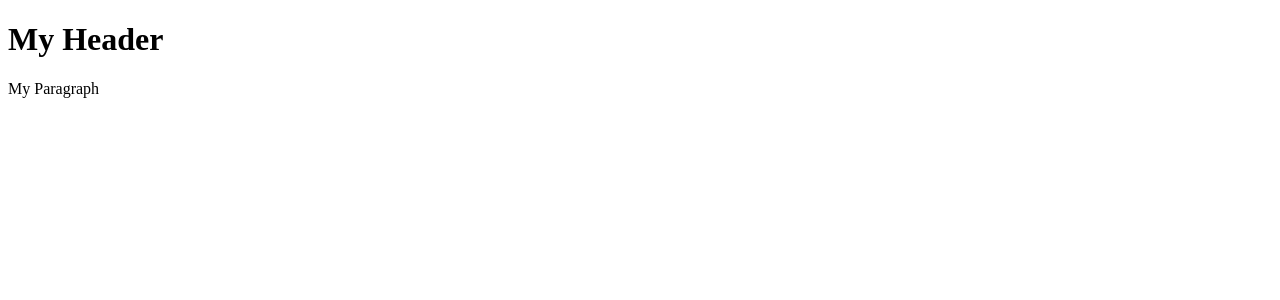
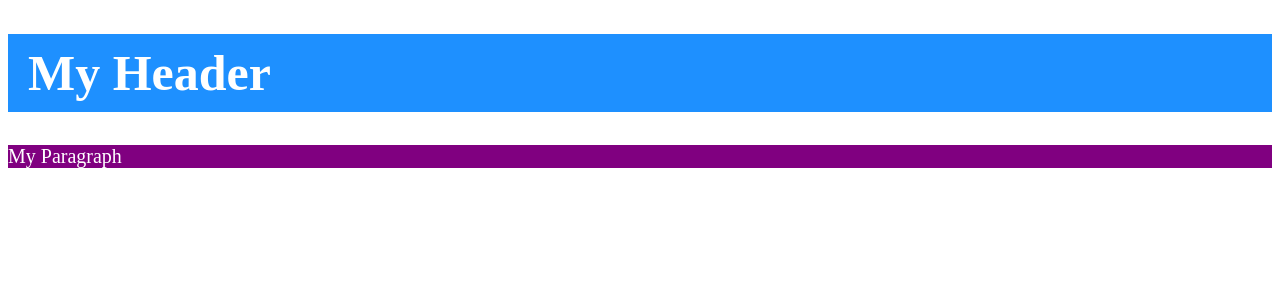
Before and after one commit to KrystalClaire/MOBPROG-IT252-react-w3schools, a React (Vite) app in the folder my-react-app/: page / in a window 1280 px wide. Shown: the top 300 px of the page. Built offline with nearby package versions, Linux system fonts and the light colour scheme.

Commit message:
added my styles

```diff
--- a/my-react-app/src/MyStyles.module.css
+++ b/my-react-app/src/MyStyles.module.css
@@ -1,7 +1,12 @@
-<!doctype html>
-<html lang="en">
-  <body>
-    <div id="root"></div>
-    <script type="module" src="/src/main.jsx"></script>
-  </body>
-</html>
+:global(.myheader) {
+  padding: 10px 20px;
+  font-size: 50px;
+  color: white;
+  background-color: dodgerblue;
+}
+
+.myparagraph {
+  font-size: 20px;
+  color: white;
+  background-color: purple;
+}
```
